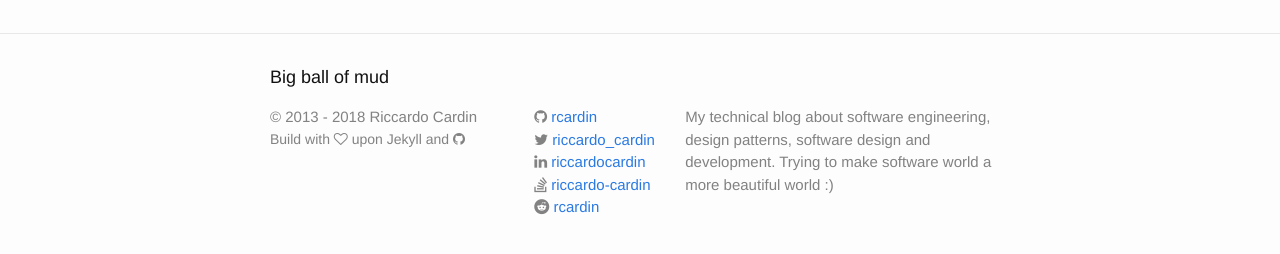
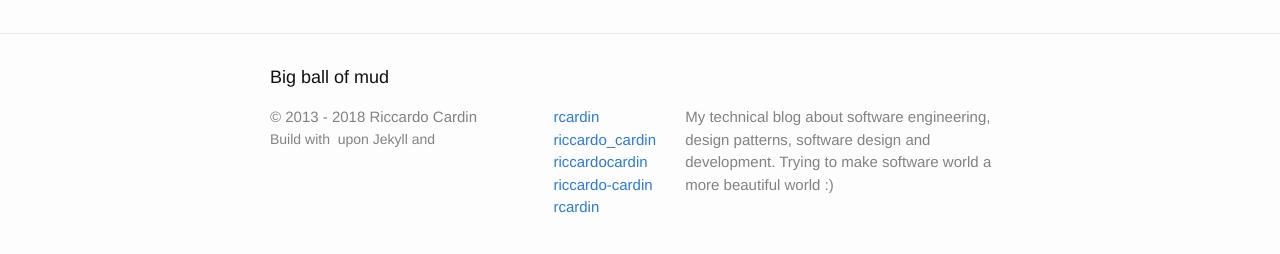
Before and after one commit to rcardin/rcardin.github.io, a Jekyll site: the page built from about.md, in a window 1280 px wide. Shown: the part 398-652 px from the top of the page. Built offline with Jekyll 4.4.1, drawn with Linux system fonts in a browser that asks for light colours; nearby versions of some CDN libraries.

Commit message:
Updated font awesome to version 5.5.0

```diff
--- a/_includes/head.html
+++ b/_includes/head.html
@@ -7,6 +7,6 @@
     <meta name="description" content="{{ site.description }}">
 
     <link rel="stylesheet" href="{{ "/css/main.css" | prepend: site.baseurl }}">
-    <link rel="stylesheet" href="//maxcdn.bootstrapcdn.com/font-awesome/4.7.0/css/font-awesome.min.css">
+    <link rel="stylesheet" href="https://use.fontawesome.com/releases/v5.5.0/css/all.css" integrity="sha384-B4dIYHKNBt8Bc12p+WXckhzcICo0wtJAoU8YZTY5qE0Id1GSseTk6S+L3BlXeVIU" crossorigin="anonymous">
     <link rel="canonical" href="{{ page.url | replace:'index.html','' | prepend: site.baseurl | prepend: site.url }}">
 </head>
```
